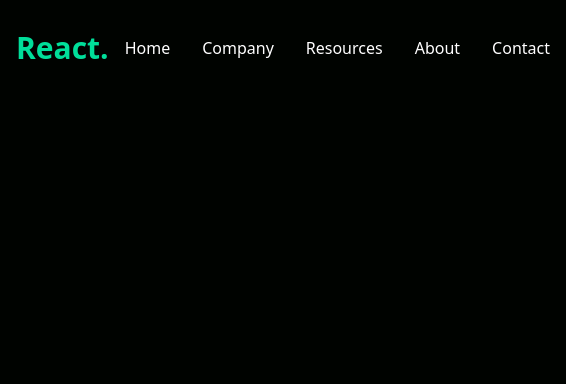
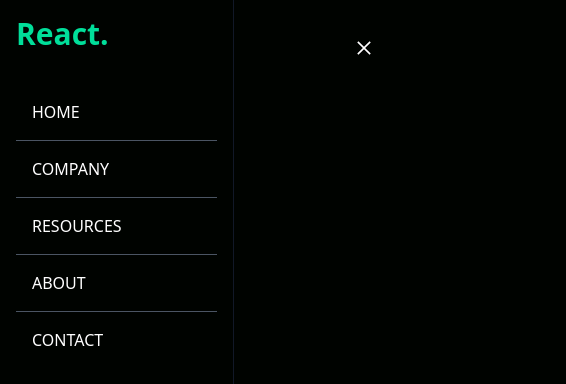
Before and after one commit to leylamaria/react-tailwind-project, a React (Create React App) app: page / in a window 390 px wide. Shown: the top 384 px of the page, 566 px wide, since content can reach past the window. Built offline with nearby package versions, Linux system fonts and the light colour scheme.

Commit message:
Installed react-icons to built Navbar & made it responsive

```diff
--- a/package.json
+++ b/package.json
@@ -8,6 +8,7 @@
     "@testing-library/user-event": "^13.5.0",
     "react": "^18.3.1",
     "react-dom": "^18.3.1",
+    "react-icons": "^5.2.1",
     "react-scripts": "5.0.1",
     "web-vitals": "^2.1.4"
   },
--- a/src/components/Navbar.jsx
+++ b/src/components/Navbar.jsx
@@ -1,16 +1,43 @@
-import React from "react";
+import React, { useState } from "react";
+import { AiOutlineMenu, AiOutlineClose } from "react-icons/ai";
 
 const Navbar = () => {
+  const [nav, setNav] = useState(false);
+
+  const handleNav = () => {
+    setNav(!nav);
+  };
+
   return (
     <div className="flex justify-between items-center h-24 max-w-[1240px] px-4 mx-auto text-white">
       <h1 className="w-full text-3xl font-bold text-[#00df9a]">React.</h1>
-      <ul className="flex">
+      <ul className="hidden md:flex">
         <li className="p-4">Home</li>
         <li className="p-4">Company</li>
         <li className="p-4">Resources</li>
         <li className="p-4">About</li>
         <li className="p-4">Contact</li>
       </ul>
+      <div onClick={handleNav} className="block md:hidden">
+        {!nav ? <AiOutlineClose size={20} /> : <AiOutlineMenu size={20} />}
+      </div>
+      <div
+        className={
+          !nav
+            ? "fixed left-0 top-0 w-[60%] h-full border-r border-r-gray-900 bg-[#000300] ease-in-out duration-500 "
+            : "fixed left-[-100%]"
+        }
+      >
+        <h1 className="w-full text-3xl font-bold m-4 text-[#00df9a]">React.</h1>
+
+        <ul className="uppercase p-4">
+          <li className="p-4 border-b border-gray-600">Home</li>
+          <li className="p-4 border-b border-gray-600">Company</li>
+          <li className="p-4 border-b border-gray-600">Resources</li>
+          <li className="p-4 border-b border-gray-600">About</li>
+          <li className="p-4">Contact</li>
+        </ul>
+      </div>
     </div>
   );
 };
```
Also changed, not shown: 1 other file (tests, documents, lock files or other folders).
